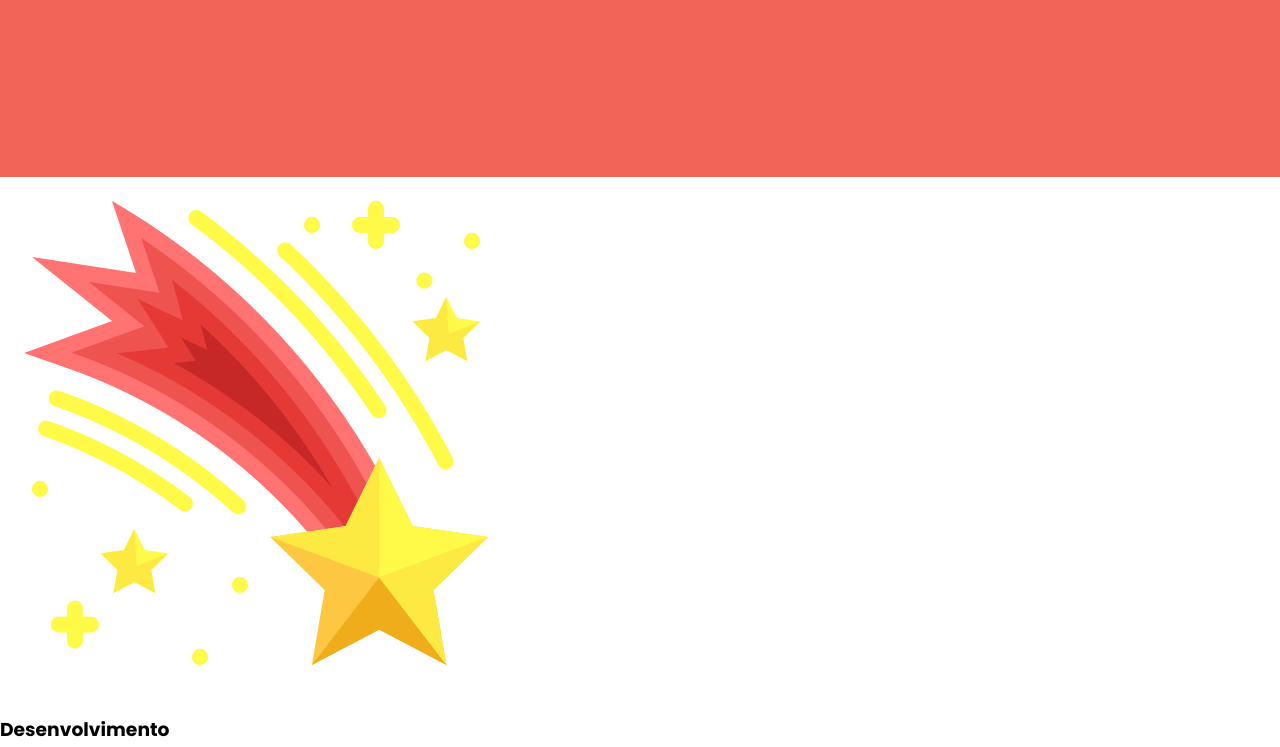
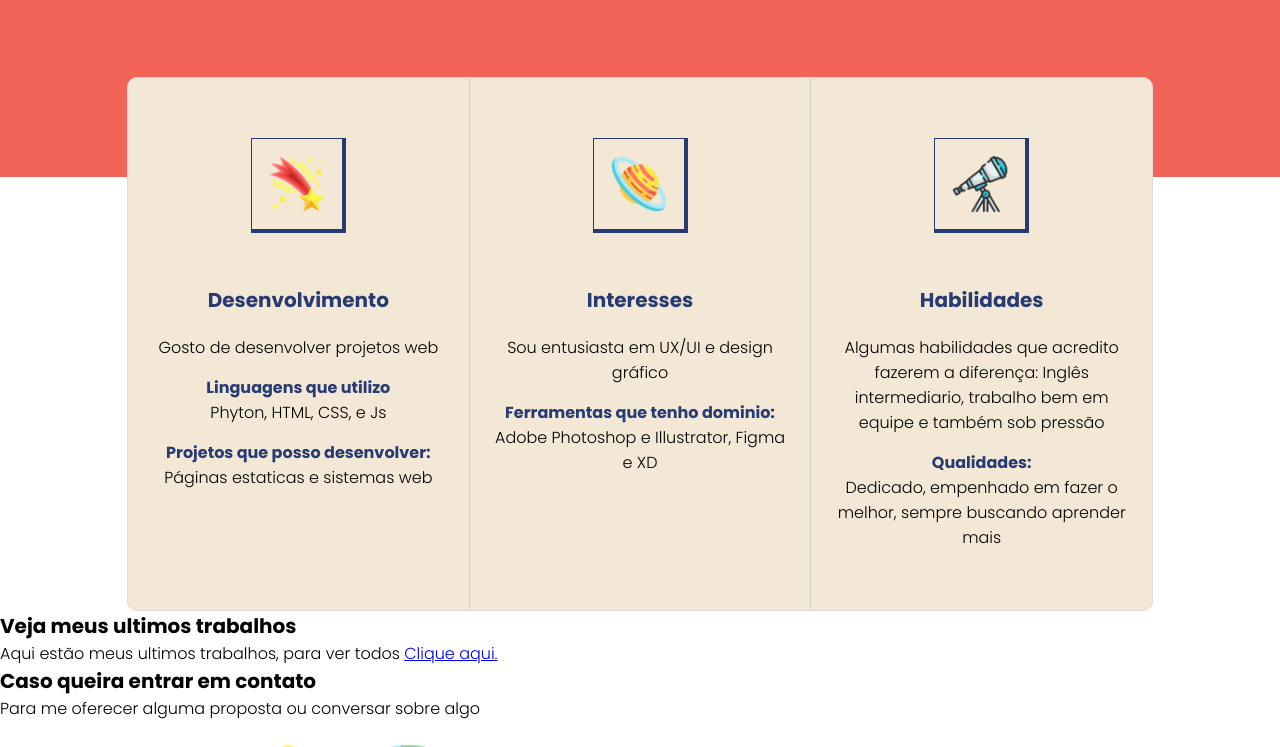
Before and after one commit to andrefalmeid/Curso-HTML--CSS, a plain HTML site: page index.html in a window 1280 px wide. Shown: the part 963-1710 px from the top of the page. Drawn offline with Linux system fonts and the light colour scheme.

Commit message:
Skills section

```diff
--- a/css/styles.css
+++ b/css/styles.css
@@ -105,3 +105,52 @@ h2 {
   margin-left: auto;
   line-height: 30px;
 }
+
+/*skills*/
+#skills-section{
+  margin-top: -100px;
+  background-color: #f2e8d5;
+  width: 80%;
+  margin-right: auto;
+  margin-left: auto;
+  border: 1px solid #DDD;
+  border-radius: 10px;
+}
+#skills-section .container {
+  display: flex;
+  flex-direction: row;
+  justify-content:center;
+}
+.skills-container{
+  flex: 1;
+  text-align: center;
+  padding: 60px 25px;
+
+}
+.central {
+  border-left: 1px solid #ccc;
+  border-right: 1px solid #ccc;
+
+}
+.skills-container h3{
+  color: #273a73;
+  font-size: 20px;
+}
+.skills-container img{
+  height: 60px;
+  padding: 15px;
+  margin-bottom: 25px;
+  border-top: 1px solid #273a73;
+  border-left: 1px solid #273a73;
+  border-bottom: 4px solid #273a73;
+  border-right: 4px solid #273a73;
+}
+.skills-container .subtitle{
+  font-weight: bold;
+  color: #273a73;
+  margin-top: 50px;
+  margin-top: 15px;
+}
+.skills-container .p{
+  line-height: 25px;
+}
--- a/index.html
+++ b/index.html
@@ -60,26 +60,20 @@
           <p class="subtitle">Projetos que posso desenvolver:</p>
           <p>Páginas estaticas e sistemas web</p>
         </div>
-        <div class="skills-container">
-          <img src="" alt="" />
+        <div class="skills-container central">
+          <img src="img/saturno.png" alt="" />
           <h3>Interesses</h3>
           <p>Sou entusiasta em UX/UI e design gráfico</p>
           <p class="subtitle">Ferramentas que tenho dominio:</p>
           <p>Adobe Photoshop e Illustrator, Figma e XD</p>
         </div>
         <div class="skills-container">
-          <img src="" alt="" />
+          <img src="img/telescopio.png" alt="" />
           <h3>Habilidades</h3>
-          <p class="subtitle">
-            Algumas habilidades que acredio fazer diferença:
-          </p>
-          <p>
-            Inglês intermediario, trabalho bem em equipe, e também sob pressão
-          </p>
+          <p>Algumas habilidades que acredito fazerem a diferença:
+            Inglês intermediario, trabalho bem em equipe e também sob pressão</p>
           <p class="subtitle">Qualidades:</p>
-          <p>
-            Dedcado, empenhado em fazer o melhor, sempre buscando aprender mais
-          </p>
+          <p>Dedicado, empenhado em fazer o melhor, sempre buscando aprender mais</p>
         </div>
       </div>
     </section>
```
